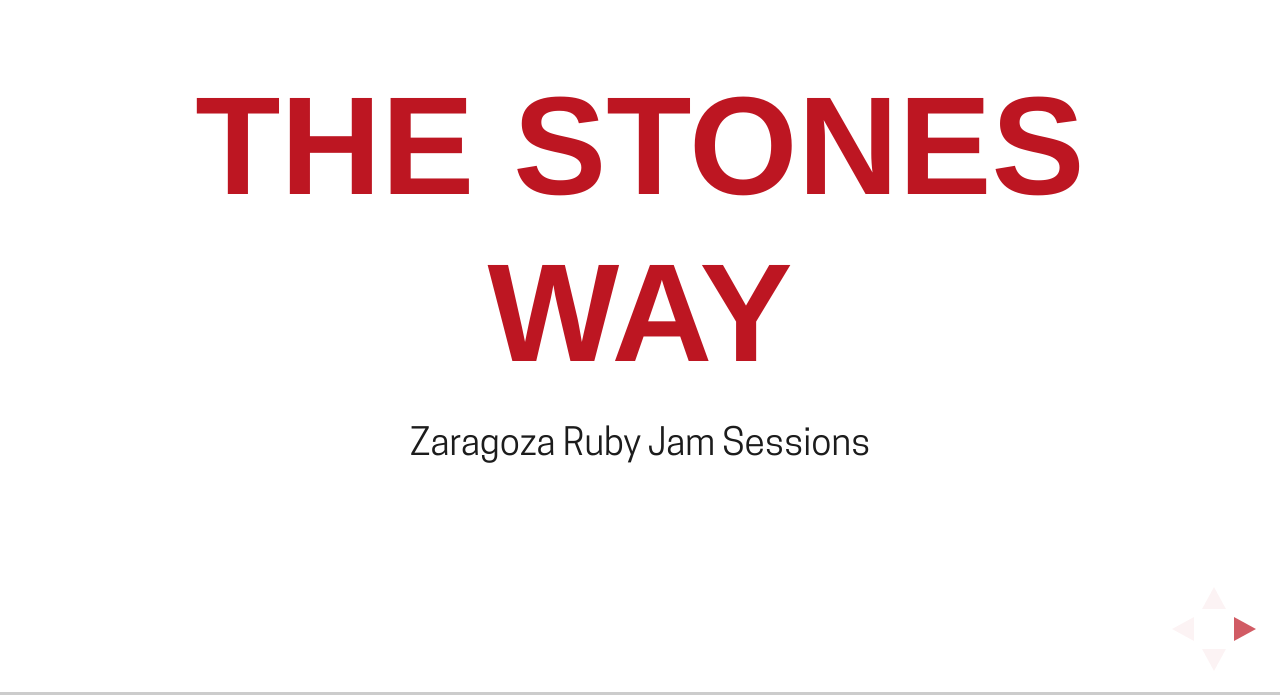
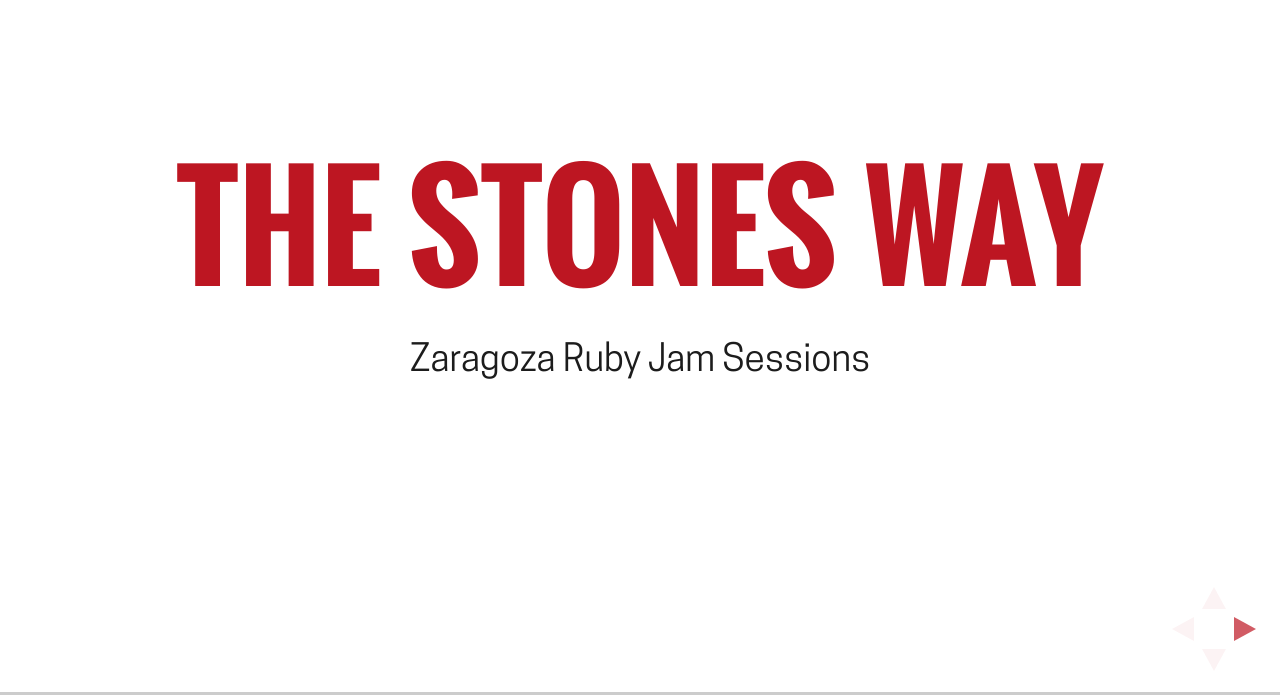
Before and after one commit to codingstones/the-stones-way, a website: page index.html in a window 1280 px wide. Shown: the part 105-800 px from the top of the page. Drawn offline with Linux system fonts and the light colour scheme.

Commit message:
Added missing Oswald webfont

```diff
--- a/css/theme/codingstones.css
+++ b/css/theme/codingstones.css
@@ -29,6 +29,13 @@
   src: url("../../fonts/cooperhewitt-medium-webfont.eot?#iefix") format("embedded-opentype"), url("../../fonts/cooperhewitt-medium-webfont.woff2") format("woff2"), url("../../fonts/cooperhewitt-medium-webfont.woff") format("woff"), url("../../fonts/cooperhewitt-medium-webfont.ttf") format("truetype"), url("../../fonts/cooperhewitt-medium-webfont.svg#cooper_hewittmedium") format("svg");
   font-weight: bold;
   font-style: normal; }
+@font-face {
+    font-family: 'Oswald';
+    src: url('../../fonts/oswald700-webfont.woff2') format('woff2'),
+         url('../../fonts/oswald700-webfont.woff') format('woff');
+    font-weight: normal;
+    font-style: normal;
+}
 /*********************************************
  * GLOBAL STYLES
  *********************************************/
```
Also changed, not shown: fonts/oswald700-webfont.woff (added), fonts/oswald700-webfont.woff2 (added).
